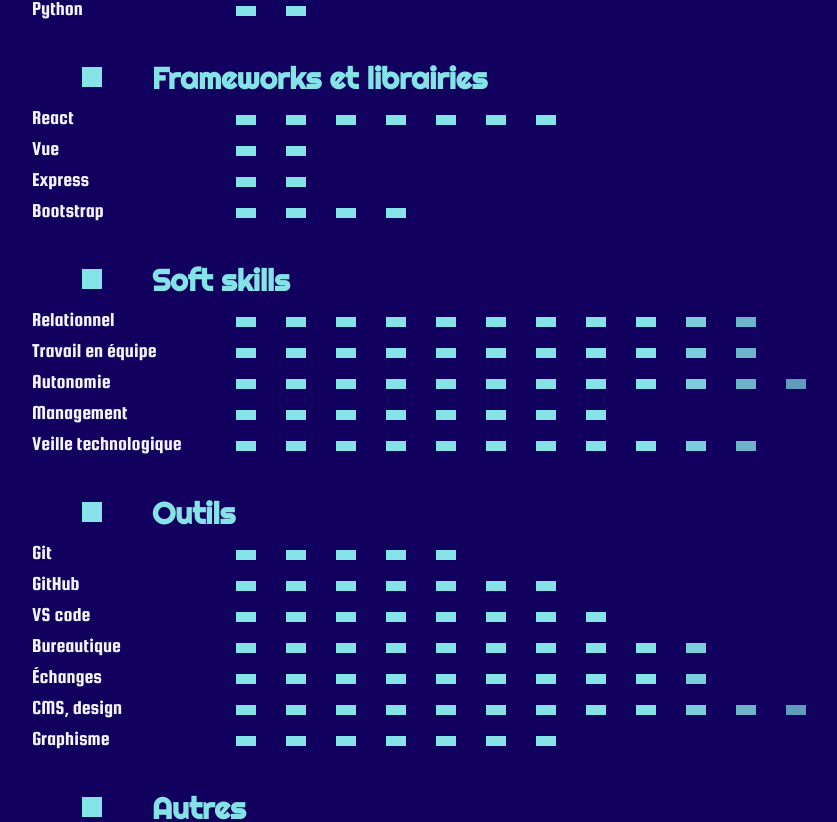
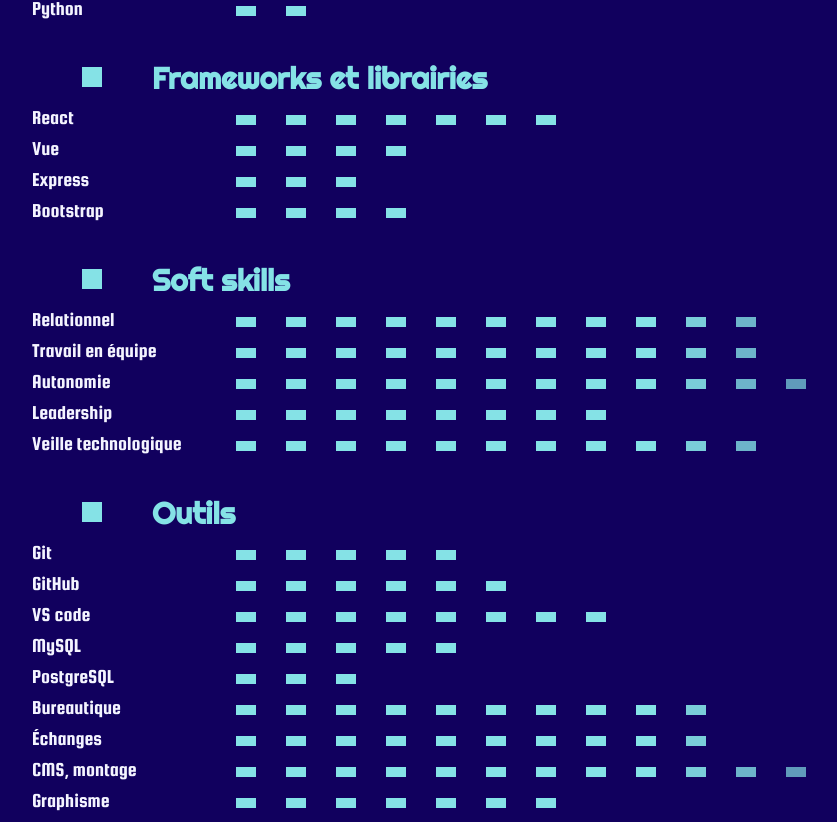
Before and after one commit to e-floran/onlinecv, a React (Create React App) app: page /skills in a window 1280 px wide. Shown: the part 550-1372 px from the top of the page, without its empty margins (8-845 px from the left). Built offline with nearby package versions, Linux system fonts and the light colour scheme.

Commit message:
updated skills 20-12-23

```diff
--- a/src/components/skills/Frameworks.jsx
+++ b/src/components/skills/Frameworks.jsx
@@ -8,11 +8,11 @@
         },
         {
             name:"Vue",
-            level:2,
+            level:4,
         },
         {
             name:"Express",
-            level:2,
+            level:3,
         },
         {
             name:"Bootstrap",
--- a/src/components/skills/Langages.jsx
+++ b/src/components/skills/Langages.jsx
@@ -28,7 +28,7 @@
         },
         {
             name:"SQL",
-            level:4,
+            level:5,
         },
         {
             name:"Python",
--- a/src/components/skills/SoftSkills.jsx
+++ b/src/components/skills/SoftSkills.jsx
@@ -15,7 +15,7 @@
             level:12,
         },
         {
-            name:"Management",
+            name:"Leadership",
             level:8,
         },
         {
--- a/src/components/skills/Tools.jsx
+++ b/src/components/skills/Tools.jsx
@@ -8,11 +8,19 @@
         },
         {
             name:"GitHub",
-            level:7,
+            level:6,
         },
         {
             name:"VS code",
             level:8,
+        },
+        {
+            name:"MySQL",
+            level:5,
+        },
+        {
+            name:"PostgreSQL",
+            level:3,
         },
         {
             name:"Bureautique",
@@ -23,7 +31,7 @@
             level:10,
         },
         {
-            name:"CMS, design",
+            name:"CMS, montage",
             level:12,
         },
         {
```
